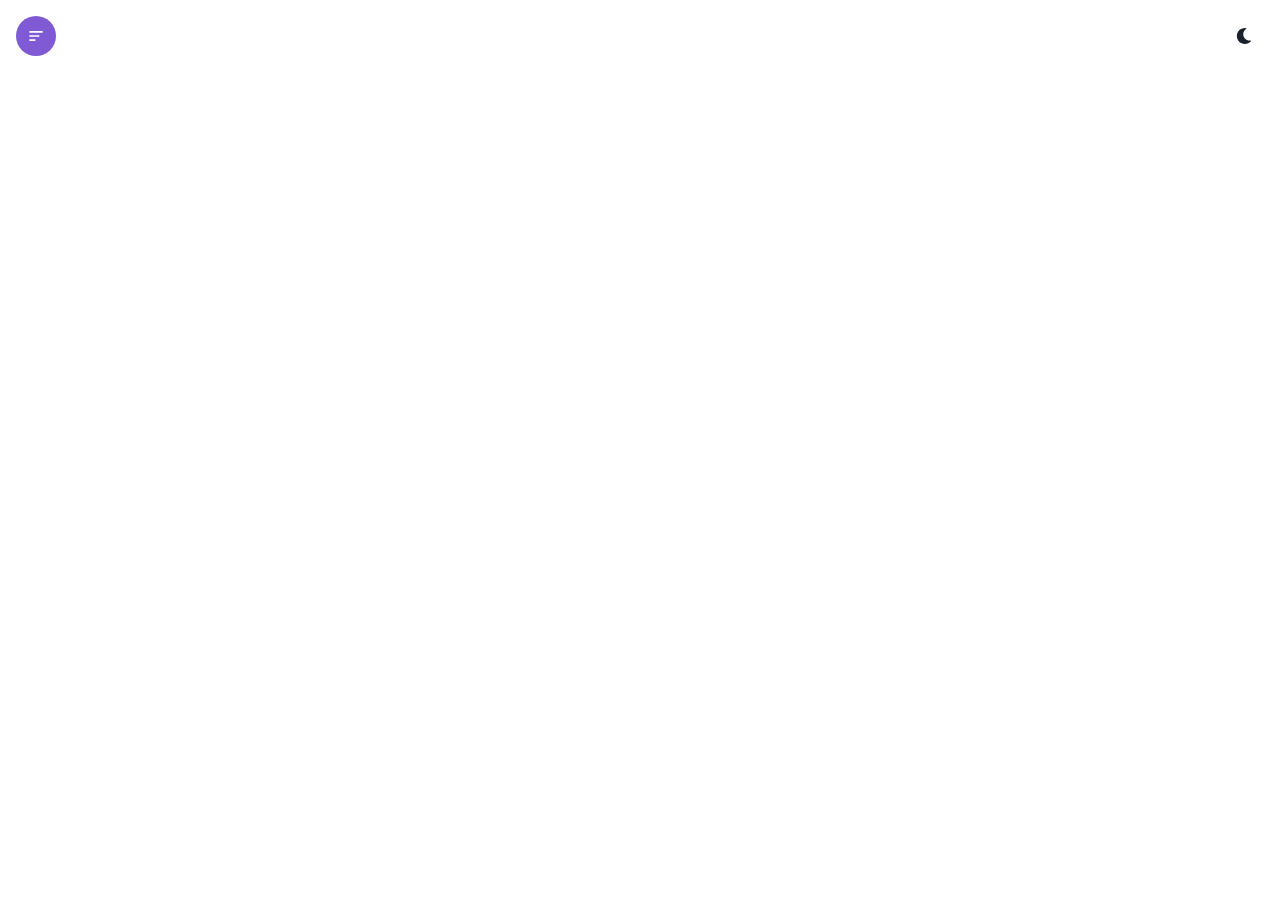
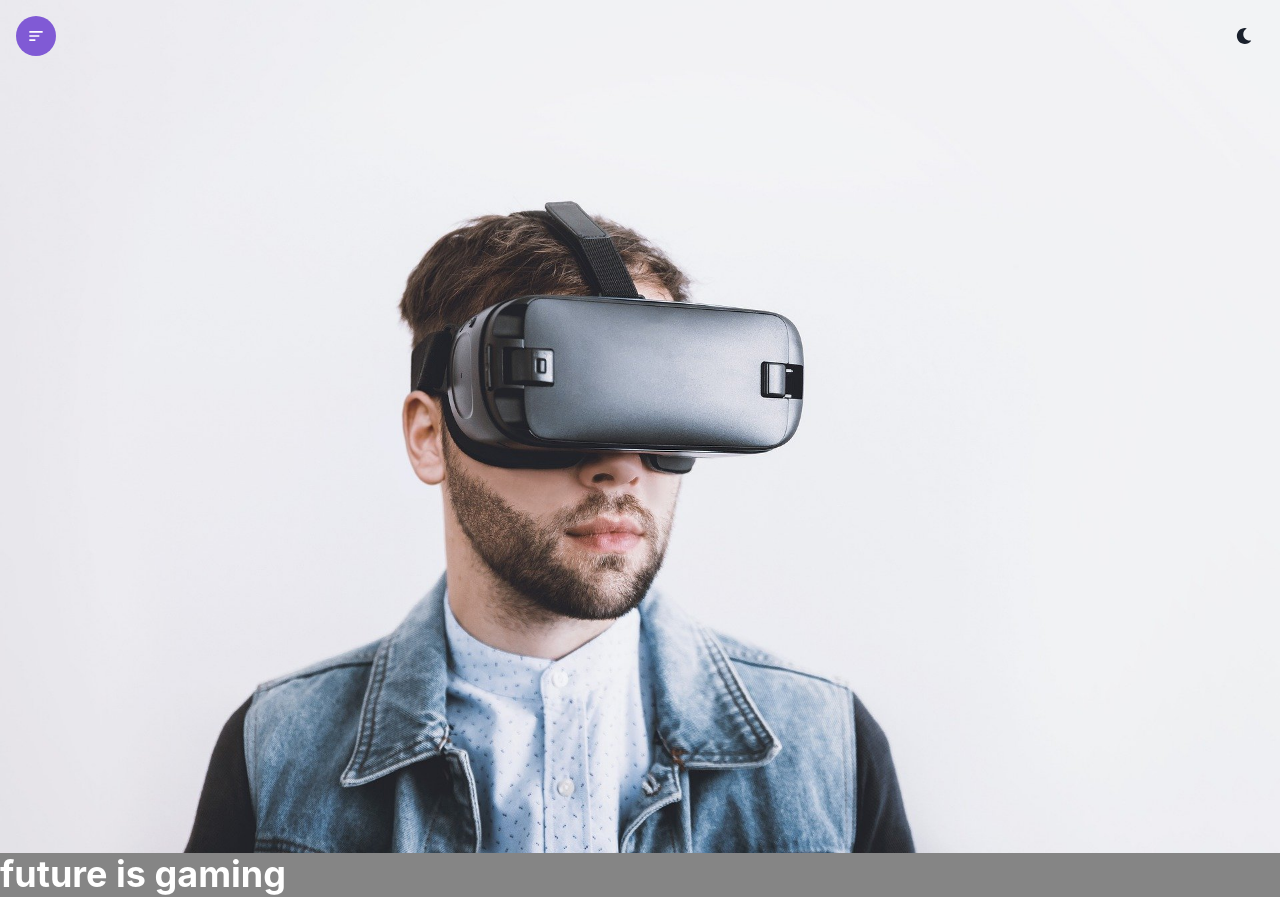
Before and after one commit to Shaikhatif17/react-Videoegy, a React (Create React App) app: page / in a window 1280 px wide. Before the commit this address had no page. Before the commit the page ends 800 px from the top, so only its background shows below. Built offline with nearby package versions, Linux system fonts and the light colour scheme.

Commit message:
changes are done

```diff
--- a/src/App.js
+++ b/src/App.js
@@ -1,7 +1,9 @@
 import React from 'react';
-import { Button } from '@chakra-ui/react';
+
 import { BrowserRouter as Router ,Routes , Route } from 'react-router-dom';
  import Header from './Components/Header';
+import Home from './Components/Home';
+
 
 
 
@@ -10,9 +12,8 @@ function App() {
   return (
   <Router>
     <Header/>
-
     <Routes>
-      <Route />
+      <Route path='/' element={<Home/>}/>
     </Routes>
   </Router>
   );
--- /dev/null
+++ b/src/Components/Home.jsx
@@ -0,0 +1,25 @@
+import React from 'react';
+import { Box, Heading, Image } from '@chakra-ui/react';
+import { Carousel } from 'react-responsive-carousel';
+import "react-responsive-carousel/lib/styles/carousel.min.css";
+import img1 from "../assets/1.jpg";
+import img2 from "../assets/2.jpg";
+import img3 from "../assets/3.jpg";
+import img4 from "../assets/4.jpg";
+import img5 from "../assets/5.png";
+
+
+const Home = () => {
+    const MyCarousel=()=>{
+        <Carousel autoPlay infiniteLoop interval={1000} showStatus={false} showThumbs={false} showArrows={false}> </Carousel>
+    }
+  return (
+    <Box  w={"full"} h={"100vh"}>
+        <Image src={img1}/>
+        <Heading bgColor={'blackAlpha.600'} color={'white'}>future is gaming</Heading>
+<MyCarousel/>
+    </Box>
+  )
+}
+
+export default Home
```
